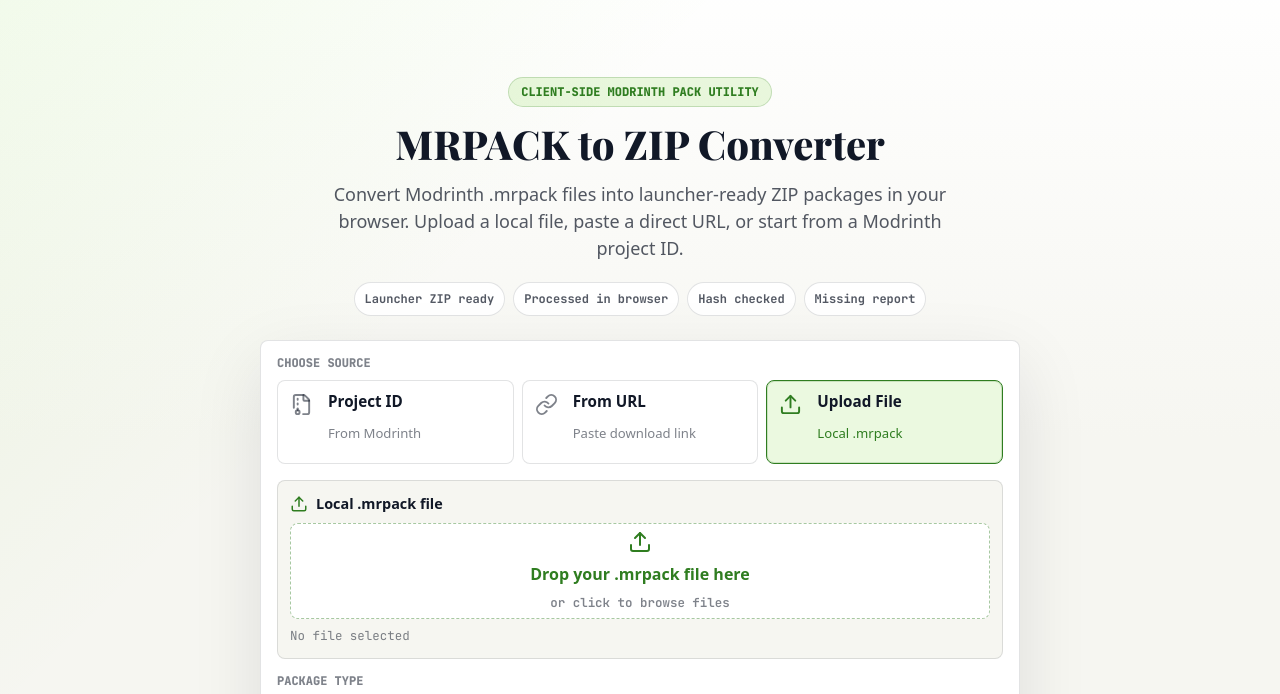
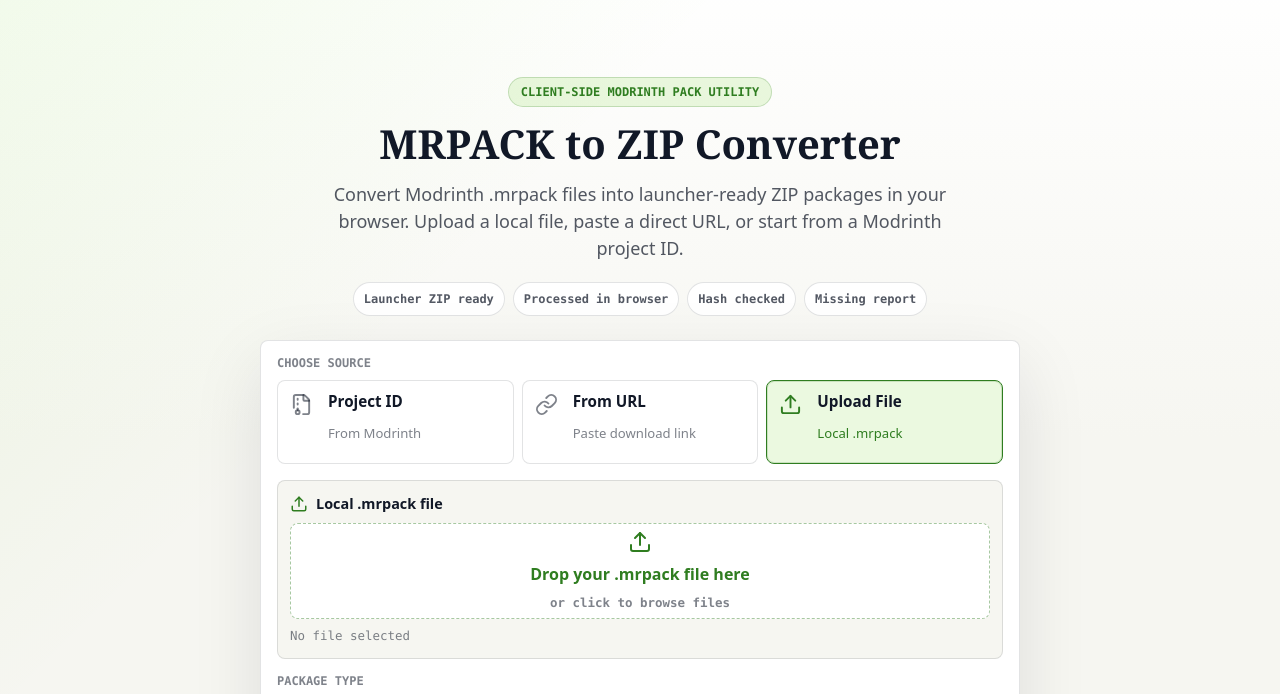
Before and after one commit to xiaofei512/mrpack-to-zip, a website built with Vite: page index.html in a window 1280 px wide. Shown: the part 43-737 px from the top of the page. Built offline with nearby package versions, Linux system fonts and the light colour scheme.

Commit message:
perf: remove render-blocking homepage fonts

```diff
--- a/index.html
+++ b/index.html
@@ -3,12 +3,6 @@
   <head>
     <meta charset="UTF-8" />
     <link rel="icon" type="image/svg+xml" href="/favicon.svg" />
-    <link rel="preconnect" href="https://fonts.googleapis.com" />
-    <link rel="preconnect" href="https://fonts.gstatic.com" crossorigin />
-    <link
-      href="https://fonts.googleapis.com/css2?family=JetBrains+Mono:wght@400;600;700;800;900&family=Playfair+Display:wght@400;500;600;700;800;900&display=swap"
-      rel="stylesheet"
-    />
     <meta name="viewport" content="width=device-width, initial-scale=1.0" />
     <meta
       name="description"
--- a/src/seo-static.test.ts
+++ b/src/seo-static.test.ts
@@ -24,6 +24,16 @@ function jsonLdGraph(html: string) {
 }
 
 describe('static SEO files', () => {
+  it('keeps the homepage font path local and free of render-blocking font stylesheets', () => {
+    const html = readFileSync('index.html', 'utf8')
+    const styles = readFileSync('src/style.css', 'utf8')
+
+    expect(html).not.toContain('fonts.googleapis.com')
+    expect(html).not.toContain('fonts.gstatic.com')
+    expect(styles).not.toContain('Playfair Display')
+    expect(styles).not.toContain('JetBrains Mono')
+  })
+
   it('keeps visible conversion instructions aligned with HowTo structured data', () => {
     const html = readFileSync('index.html', 'utf8')
     const graph = jsonLdGraph(html)
--- a/src/style.css
+++ b/src/style.css
@@ -23,10 +23,8 @@
   --radius: 8px;
   --font-body:
     ui-sans-serif, system-ui, -apple-system, BlinkMacSystemFont, 'Segoe UI', sans-serif;
-  --font-display:
-    'Playfair Display', ui-serif, Georgia, Cambria, 'Times New Roman', serif;
-  --font-mono:
-    'JetBrains Mono', 'SFMono-Regular', Consolas, 'Liberation Mono', monospace;
+  --font-display: ui-serif, Georgia, Cambria, 'Times New Roman', serif;
+  --font-mono: 'SFMono-Regular', Consolas, 'Liberation Mono', monospace;
 
   color: var(--text);
   background: var(--secondary);
```
